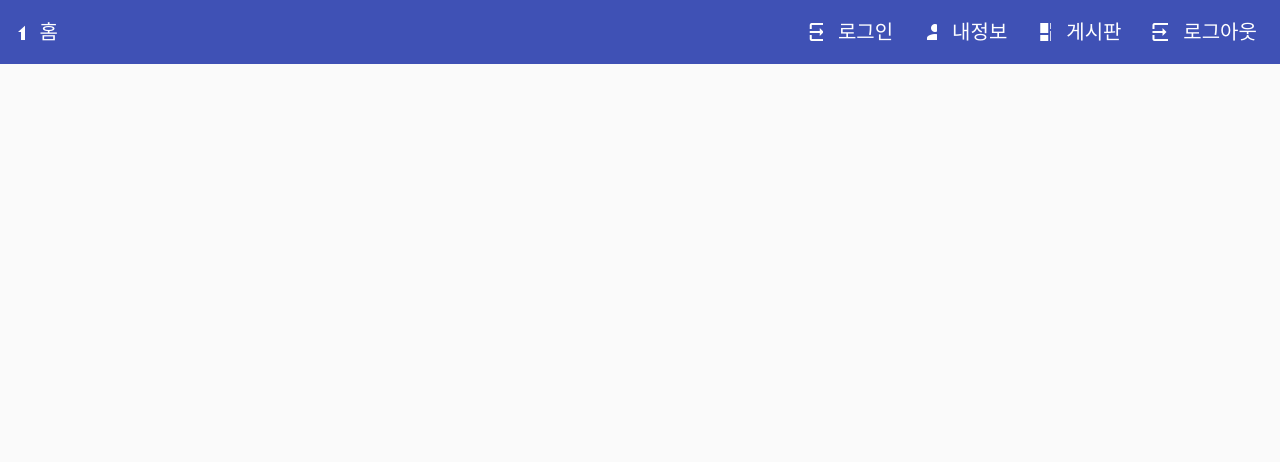
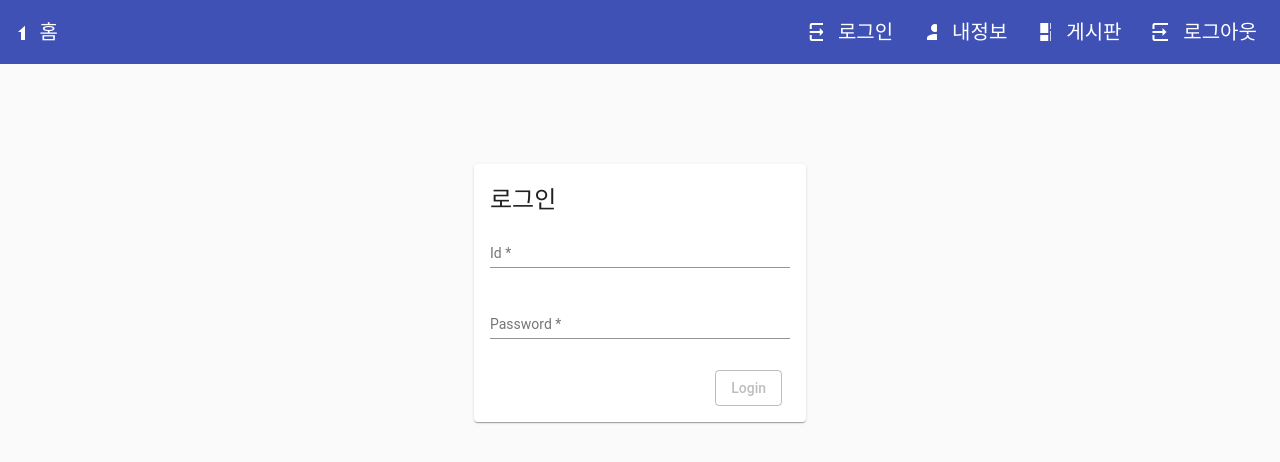
Before and after one commit to iks15174/Angular-board, an Angular app: page /signin in a window 1280 px wide. Before the commit this address led to /. Shown: the top 462 px of the page. Built offline with nearby package versions, Linux system fonts and the light colour scheme.

Commit message:
[create]로그인 화면 다시 구현

```diff
--- a/src/app/app-routing.module.ts
+++ b/src/app/app-routing.module.ts
@@ -1,9 +1,11 @@
 import { NgModule } from '@angular/core';
 import { RouterModule, Routes } from '@angular/router';
 import { HomeComponent } from './component/home/home.component';
+import { SigninComponent } from './component/member/signin/signin.component';
 
 const routes: Routes = [
-  {path : '', component : HomeComponent}
+  {path : '', component : HomeComponent},
+  {path : 'signin', component: SigninComponent}
 ];
 
 @NgModule({
--- a/src/app/app.component.html
+++ b/src/app/app.component.html
@@ -2,7 +2,7 @@
   <mat-sidenav-container>
     <mat-sidenav #sidenav role="navigation">
       <mat-nav-list>
-        <a mat-list-item>
+        <a mat-list-item [routerLink]="['/signin']">
           <mat-icon class="icon">input</mat-icon>
           <span class="label">로그인</span>
         </a>
@@ -40,7 +40,7 @@
         <div fxFlex fxLayout fxLayoutAlign="flex-end" fxHide.xs>
           <ul fxLayout fxLayoutGap="20px" class="navigation-items">
             <li>
-              <a>
+              <a [routerLink]="['/signin']">
                 <mat-icon class="icon">input</mat-icon>
                 <span class="label">로그인</span>
               </a>
--- /dev/null
+++ b/src/app/component/member/signin/signin.component.css
@@ -0,0 +1,35 @@
+/* 페이지 전체 요소에 적용. 박스 사이즈를 테두리를 포함한 크기로 지정 */
+* {
+    box-sizing: border-box;
+}
+
+/* 박스 스타일 지정 */
+.wrapper {
+    display: flex;
+    justify-content: center;
+    margin: 100px 0px;
+  }
+
+/* 입력 폼 사이즈 지정 */
+.mat-form-field {
+    width: 100%;
+    min-width: 300px;
+}
+
+/* 폼 에러 표시 관련 스타일 지정 */
+.error {
+    padding: 16px;
+    width: 300px;
+    color: white;
+    background-color: red;
+}
+
+/* 버튼 스타일 지정 */
+.button {
+    display: flex;
+    justify-content: flex-end;
+}
+
+.button button {
+    margin-right: 8px;
+}
--- /dev/null
+++ b/src/app/component/member/signin/signin.component.html
@@ -0,0 +1,31 @@
+<div class="wrapper">
+  <mat-card>
+    <mat-card-title>로그인</mat-card-title>
+    <mat-card-content>
+      <form [formGroup]="signInForm" (ngSubmit)="submit()">
+        <p>
+          <mat-form-field>
+            <input type="text" matInput placeholder="Id" formControlName="id">
+          </mat-form-field>
+        </p>
+        <p>
+          <mat-form-field>
+            <input type="password" matInput placeholder="Password" formControlName="password">
+          </mat-form-field>
+        </p>
+        <p *ngIf="id?.touched && id?.invalid && id?.errors?.required" class="error">
+            Id is required
+        </p>
+        <p *ngIf="id?.touched && id?.invalid && id?.errors?.email" class="error">
+            Please enter valid email
+        </p>
+        <p *ngIf="password?.touched && password?.invalid && password?.errors?.required" class="error">
+            Password is required
+        </p>
+        <div class="button">
+          <button type="submit" mat-stroked-button [disabled]="!signInForm.valid">Login</button>
+        </div>
+      </form>
+    </mat-card-content>
+  </mat-card>
+</div>
--- /dev/null
+++ b/src/app/component/member/signin/signin.component.ts
@@ -0,0 +1,34 @@
+import { Component, OnInit } from '@angular/core';
+import { FormGroup, FormControl, Validators } from "@angular/forms";
+
+@Component({
+  selector: 'app-signin',
+  templateUrl: './signin.component.html',
+  styleUrls: ['./signin.component.css']
+})
+export class SigninComponent implements OnInit {
+
+  signInForm: FormGroup;
+
+  constructor() {
+    this.signInForm = new FormGroup({
+      id: new FormControl('', [Validators.required, Validators.email]),
+      password: new FormControl('', [Validators.required])
+    })
+  }
+
+  ngOnInit(): void {
+  }
+
+  get id(){
+    return this.signInForm.get('id');
+  }
+
+  get password(){
+    return this.signInForm.get('password');
+  }
+
+  submit(){
+
+  }
+}
```
Also changed, not shown: src/app/app.module.ts (+11 -2 lines).
